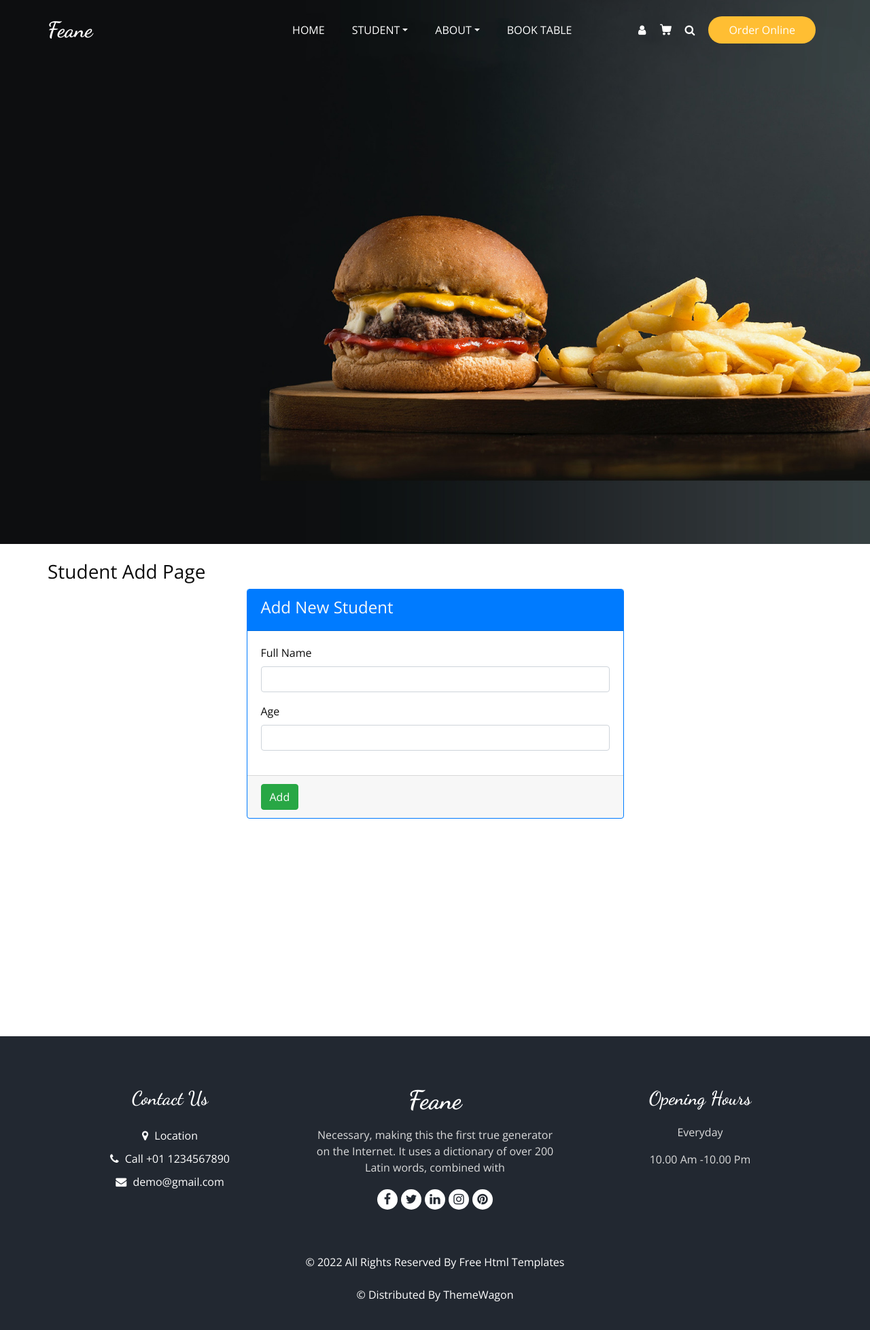
After one commit to jamesjoel/tss12_30_new, a Node server app: page /student/add in a window 1280 px wide. The commit adds this page. Shown: the whole page at 68% size. Run offline with Node 20, Linux system fonts and the light colour scheme; some libraries are stand-ins or nearby versions.

Commit message:
submitting a form to express

```diff
--- a/exp7/app.js
+++ b/exp7/app.js
@@ -5,6 +5,8 @@ const routes = require("./config/routes");
 app.use(express.static(__dirname+"/assets"));
 app.set("view engine", "ejs");
 // app.set("views", "")
+app.use(express.json())
+app.use(express.urlencoded({ extended : true }));
 
 app.use(routes);
 
--- a/exp7/config/routes.js
+++ b/exp7/config/routes.js
@@ -3,11 +3,13 @@ const routes = require("express").Router();
 const HomeCtrl = require("../controllers/HomeController");
 const AboutCtrl = require("../controllers/AboutController");
 const ContactCtrl = require("../controllers/ContactController");
+const StudentCtrl = require("../controllers/StudentController");
 
 
 routes.use("/", HomeCtrl);
 routes.use("/about", AboutCtrl);
 routes.use("/contact", ContactCtrl);
+routes.use("/student", StudentCtrl);
 
 module.exports = routes;
 
--- /dev/null
+++ b/exp7/controllers/StudentController.js
@@ -0,0 +1,17 @@
+const routes = require("express").Router();
+
+routes.get("/", (req, res)=>{
+    res.render("pages/student/index");
+})
+routes.get("/add", (req, res)=>{
+    res.render("pages/student/add");
+})
+
+routes.post("/save", (req, res)=>{
+    // console.log(req.body);
+    var data = req.body;
+    var pagedata = { data : data };
+    res.render("pages/student/demo", pagedata);
+})
+
+module.exports = routes;
--- a/exp7/views/includes/header.ejs
+++ b/exp7/views/includes/header.ejs
@@ -58,8 +58,12 @@
               <li class="nav-item">
                 <a class="nav-link" href="/">Home</a>
               </li>
-              <li class="nav-item">
-                <a class="nav-link" href="menu.html">Menu</a>
+              <li class="nav-item dropdown">
+                <a data-toggle="dropdown"  class="nav-link dropdown-toggle" href="#">Student</a>
+                <div class="dropdown-menu">
+                  <a class="dropdown-item" href="/student">View</a>
+                  <a class="dropdown-item" href="/student/add">Add</a>
+                </div>
               </li>
               <li class="nav-item dropdown">
                 <a class="nav-link dropdown-toggle" href="#" data-toggle="dropdown">About</a>
--- /dev/null
+++ b/exp7/views/pages/student/add.ejs
@@ -0,0 +1,33 @@
+<%- include("../../includes/header") %>
+</div>
+<div class="container mt-4" style="min-height: 700px;">
+    <div class="row">
+        <div class="col-md-12">
+            <h3>Student Add Page</h3>
+            <form action="/student/save" method="post">
+            <div class="row">
+                <div class="col-md-6 offset-md-3">
+                    <div class="card border border-primary">
+                        <div class="card-header bg-primary text-light"><h4>Add New Student</h4></div>
+
+                        <div class="card-body">
+                            <div class="form-group">
+                                <label>Full Name</label>
+                                <input type="text" name="fullname" class="form-control" />
+                            </div>
+                            <div class="form-group">
+                                <label>Age</label>
+                                <input type="text" name="age" class="form-control" />
+                            </div>
+                        </div>
+                        <div class="card-footer">
+                            <input type="submit" class="btn btn-success" value="Add" />
+                        </div>
+                    </div>
+                </div>
+            </div>
+            </form>
+        </div>
+    </div>
+</div>
+<%- include("../../includes/footer") %>
```
Also changed, not shown: exp7/views/pages/student/demo.ejs (added, +16 -0 lines), exp7/views/pages/student/index.ejs (added, +10 -0 lines), exp7/controllers/ContactController.js (line endings or trailing spaces).
